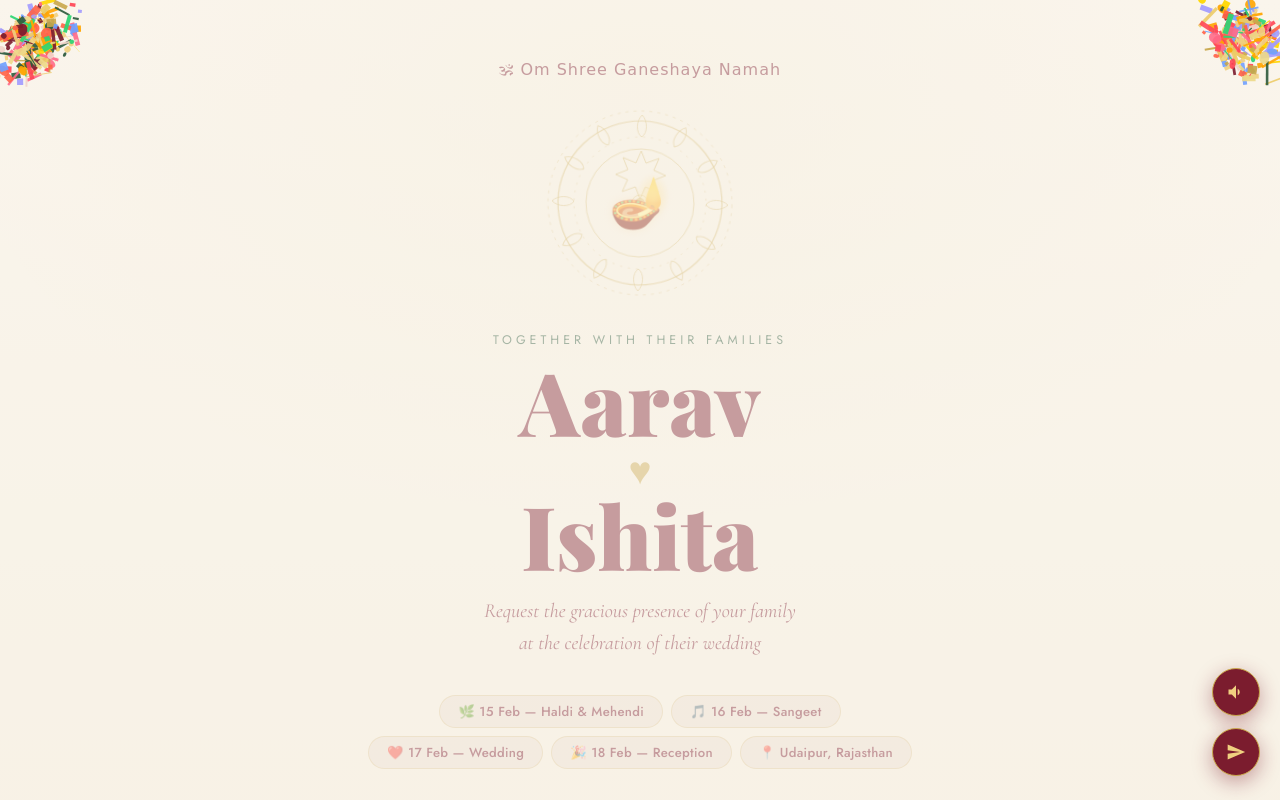
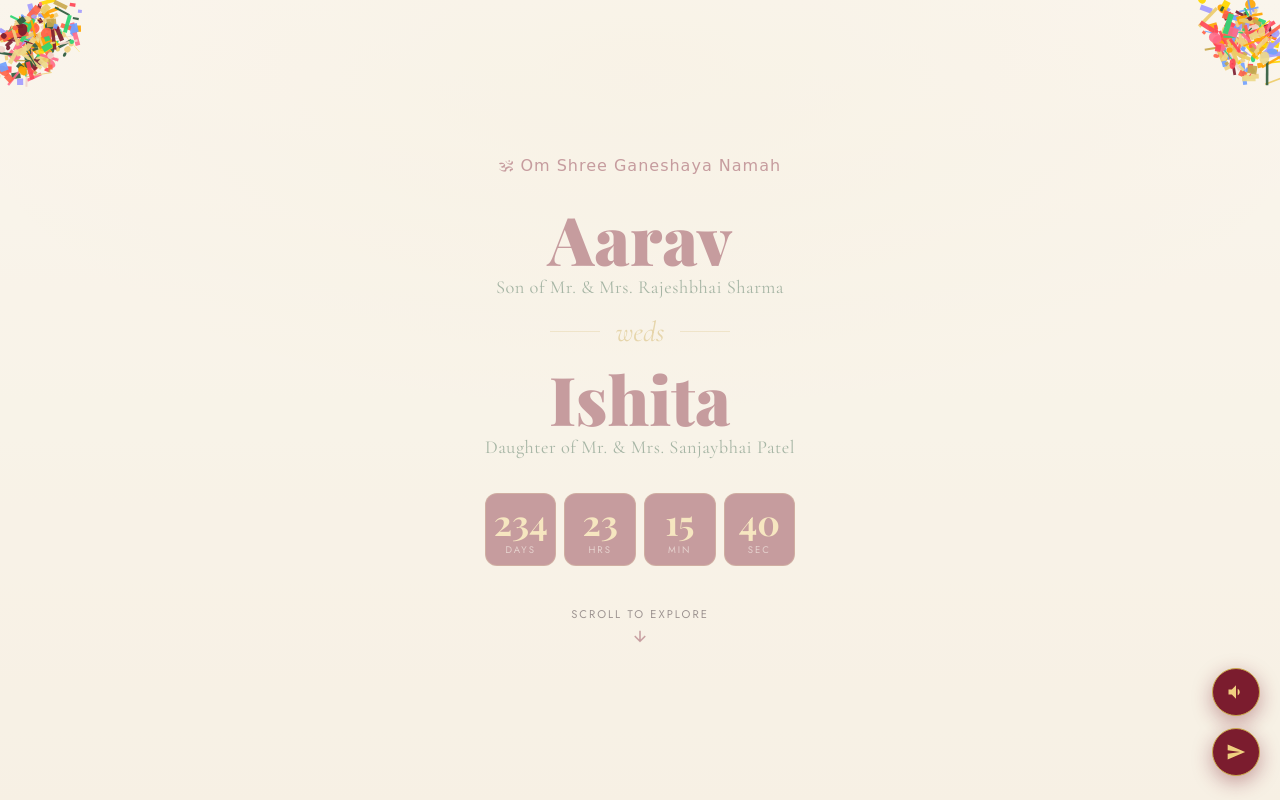
Before and after one commit to Dev-Darji/wedding-invitation, a plain HTML site: page index.html in a window 1280 px wide. Both pictures are taken after a click on the button "TAP THE KNOT TO OPEN ✦". Shown: the top 800 px of the page. Drawn offline with nearby package versions, Linux system fonts and the light colour scheme; a web font is replaced by a local one.

Commit message:
Restructure hero section: remove mandala lamp and date pills, add groom/bride names with parent descriptions

```diff
--- a/index.html
+++ b/index.html
@@ -359,15 +359,47 @@ button { cursor: pointer; font-family: inherit; border: none; background: none;
 }
 .hero-inner { position: relative; z-index: 2; max-width: 560px; }
 .hero-mantra { font-family: var(--ff-hindi); font-size: 1rem; color: var(--maroon); letter-spacing: 1px; margin-bottom: 24px; opacity: .8; }
-/* Mandala Ring */
-.hero-mandala { width: clamp(140px, 36vw, 200px); height: clamp(140px, 36vw, 200px); margin: 0 auto 28px; position: relative; }
-.hero-mandala svg { width: 100%; height: 100%; animation: slowSpin 50s linear infinite; }
-.hero-mandala .diya-center { position: absolute; inset: 0; display: grid; place-items: center; font-size: clamp(2.4rem,8vw,3.2rem); animation: diyaFlicker 2.2s ease-in-out infinite alternate; }
-.hero-together { font-family: var(--ff-sans); font-size: .78rem; letter-spacing: 4px; text-transform: uppercase; color: var(--green); margin-bottom: 10px; }
-.hero-names { font-family: var(--ff-display); font-size: clamp(3rem,14vw,5.5rem); font-weight: 900; color: var(--maroon); line-height: .95; margin-bottom: 6px; }
-.hero-heart { font-size: clamp(1.4rem,5vw,2rem); color: var(--gold); display: block; margin: 10px 0; animation: heartbeat 1.8s ease-in-out infinite; }
-@keyframes heartbeat { 0%,100%{transform:scale(1)} 15%{transform:scale(1.25)} 35%{transform:scale(1)} 50%{transform:scale(1.15)} 65%{transform:scale(1)} }
-.hero-tagline { font-family: var(--ff-body); font-style: italic; font-size: clamp(1.05rem,3.5vw,1.25rem); color: var(--maroon); opacity: .6; margin: 18px 0 36px; line-height: 1.6; }
+.hero-couple-container {
+  margin: 30px 0 35px;
+  display: flex;
+  flex-direction: column;
+  align-items: center;
+  gap: 12px;
+}
+.hero-groom-name, .hero-bride-name {
+  font-family: var(--ff-display);
+  font-size: clamp(2.8rem, 10vw, 4.2rem);
+  font-weight: 900;
+  color: var(--maroon);
+  line-height: 1;
+}
+.hero-parent-sub {
+  font-family: var(--ff-body);
+  font-size: clamp(0.95rem, 3.2vw, 1.15rem);
+  color: var(--green);
+  font-weight: 500;
+  margin-top: 4px;
+  letter-spacing: .5px;
+}
+.hero-weds {
+  font-family: var(--ff-body);
+  font-style: italic;
+  font-size: clamp(1.4rem, 4vw, 1.8rem);
+  color: var(--gold);
+  margin: 4px 0;
+  display: flex;
+  align-items: center;
+  justify-content: center;
+  gap: 16px;
+  width: 100%;
+}
+.hero-weds::before, .hero-weds::after {
+  content: '';
+  height: 1px;
+  width: 50px;
+  background: var(--gold);
+  opacity: .5;
+}
 /* Countdown */
 .countdown { display: grid; grid-template-columns: repeat(4,1fr); gap: 8px; max-width: 320px; margin: 0 auto 40px; }
 .cd-block { background: var(--maroon); color: var(--cream); border-radius: 12px; padding: 10px 4px 8px; border: 1px solid rgba(201,168,76,.3); }
@@ -713,47 +745,22 @@ button { cursor: pointer; font-family: inherit; border: none; background: none;
   <section class="hero" id="home">
     <div class="hero-inner">
       <p class="hero-mantra reveal">🕉 Om Shree Ganeshaya Namah</p>
-      <!-- Mandala -->
-      <div class="hero-mandala reveal">
-        <svg viewBox="0 0 200 200" xmlns="http://www.w3.org/2000/svg">
-          <defs><style>.ml{stroke:#C9A84C;fill:none;}</style></defs>
-          <!-- Outer rings -->
-          <circle class="ml" cx="100" cy="100" r="92" stroke-width=".8" stroke-dasharray="3,5" opacity=".5"/>
-          <circle class="ml" cx="100" cy="100" r="82" stroke-width="1.2" opacity=".7"/>
-          <circle class="ml" cx="100" cy="100" r="66" stroke-width=".8" stroke-dasharray="2,6" opacity=".5"/>
-          <circle class="ml" cx="100" cy="100" r="54" stroke-width="1" opacity=".6"/>
-          <!-- 12 lotus petal outer ring -->
-          <g class="ml" stroke-width="1" opacity=".6">
-            <path d="M100,12 C106,18 106,30 100,34 C94,30 94,18 100,12Z"/>
-            <path d="M100,12 C106,18 106,30 100,34 C94,30 94,18 100,12Z" transform="rotate(30,100,100)"/>
-            <path d="M100,12 C106,18 106,30 100,34 C94,30 94,18 100,12Z" transform="rotate(60,100,100)"/>
-            <path d="M100,12 C106,18 106,30 100,34 C94,30 94,18 100,12Z" transform="rotate(90,100,100)"/>
-            <path d="M100,12 C106,18 106,30 100,34 C94,30 94,18 100,12Z" transform="rotate(120,100,100)"/>
-            <path d="M100,12 C106,18 106,30 100,34 C94,30 94,18 100,12Z" transform="rotate(150,100,100)"/>
-            <path d="M100,12 C106,18 106,30 100,34 C94,30 94,18 100,12Z" transform="rotate(180,100,100)"/>
-            <path d="M100,12 C106,18 106,30 100,34 C94,30 94,18 100,12Z" transform="rotate(210,100,100)"/>
-            <path d="M100,12 C106,18 106,30 100,34 C94,30 94,18 100,12Z" transform="rotate(240,100,100)"/>
-            <path d="M100,12 C106,18 106,30 100,34 C94,30 94,18 100,12Z" transform="rotate(270,100,100)"/>
-            <path d="M100,12 C106,18 106,30 100,34 C94,30 94,18 100,12Z" transform="rotate(300,100,100)"/>
-            <path d="M100,12 C106,18 106,30 100,34 C94,30 94,18 100,12Z" transform="rotate(330,100,100)"/>
-          </g>
-          <!-- Inner 8-pointed star -->
-          <path class="ml" stroke-width="1" d="M100,48 L105,60 L118,55 L113,67 L125,72 L113,77 L118,89 L105,84 L100,96 L95,84 L82,89 L87,77 L75,72 L87,67 L82,55 L95,60 Z" opacity=".7"/>
-          <!-- Center dot cluster -->
-          <circle cx="100" cy="100" r="5" fill="#C9A84C" opacity=".8"/>
-          <circle cx="100" cy="100" r="8" class="ml" stroke-width="1" opacity=".5"/>
-        </svg>
-        <span class="diya-center">🪔</span>
-      </div>
-      <p class="hero-together reveal">Together with their families</p>
-      <h1 class="hero-names reveal">Aarav<br><span class="hero-heart">♥</span>Ishita</h1>
-      <p class="hero-tagline reveal">Request the gracious presence of your family<br>at the celebration of their wedding</p>
-      <div class="date-pills reveal">
-        <span class="pill">🌿 15 Feb — Haldi & Mehendi</span>
-        <span class="pill">🎵 16 Feb — Sangeet</span>
-        <span class="pill">❤️ 17 Feb — Wedding</span>
-        <span class="pill">🎉 18 Feb — Reception</span>
-        <span class="pill">📍 Udaipur, Rajasthan</span>
+      <!-- Groom & Bride with Parent subtexts -->
+      <div class="hero-couple-container">
+        <!-- Groom -->
+        <div class="reveal">
+          <h1 class="hero-groom-name">Aarav</h1>
+          <p class="hero-parent-sub">Son of Mr. & Mrs. Rajeshbhai Sharma</p>
+        </div>
+
+        <!-- weds -->
+        <div class="hero-weds reveal">weds</div>
+
+        <!-- Bride -->
+        <div class="reveal">
+          <h1 class="hero-bride-name">Ishita</h1>
+          <p class="hero-parent-sub">Daughter of Mr. & Mrs. Sanjaybhai Patel</p>
+        </div>
       </div>
       <div class="countdown reveal" id="cd">
         <div class="cd-block"><span class="cd-num" id="cd-d">--</span><span class="cd-label">Days</span></div>
```
